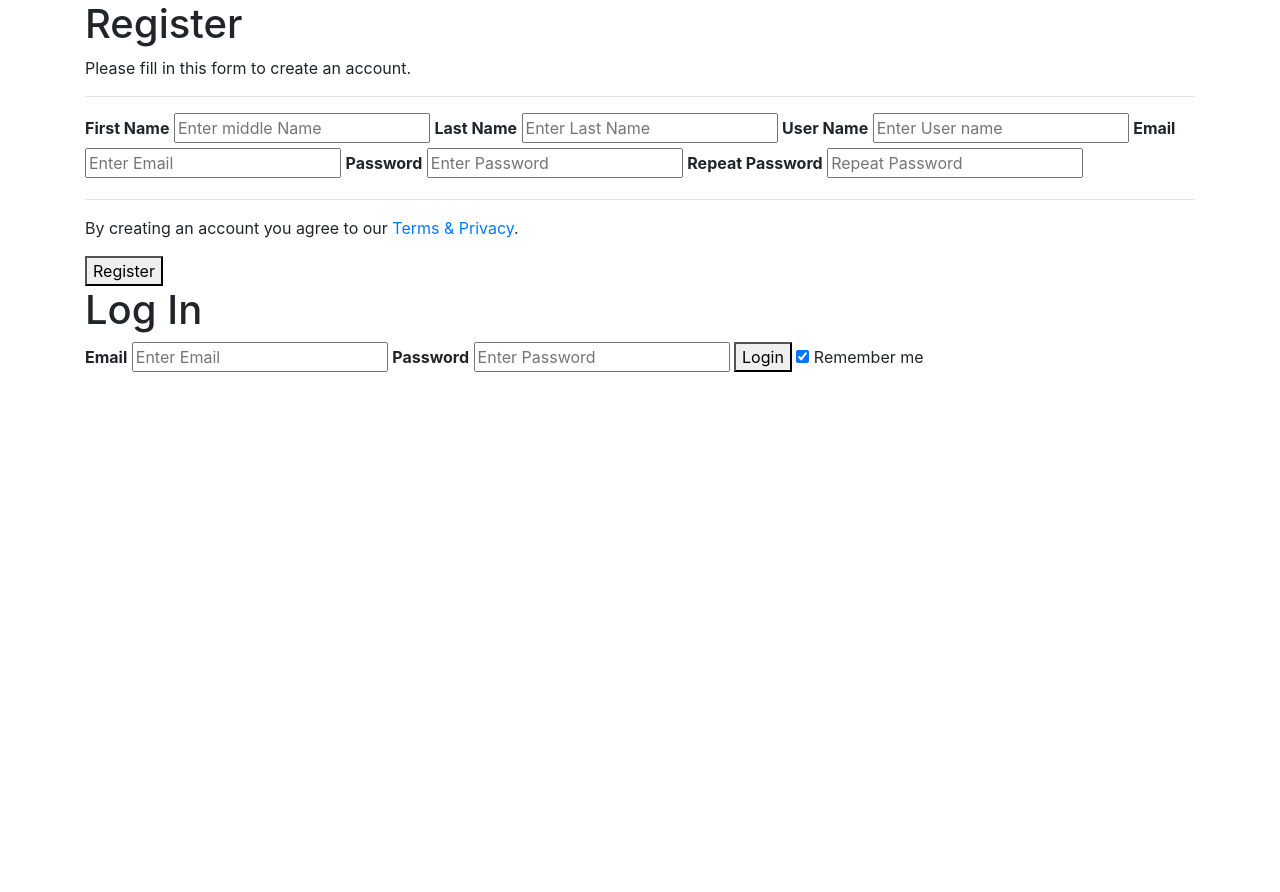
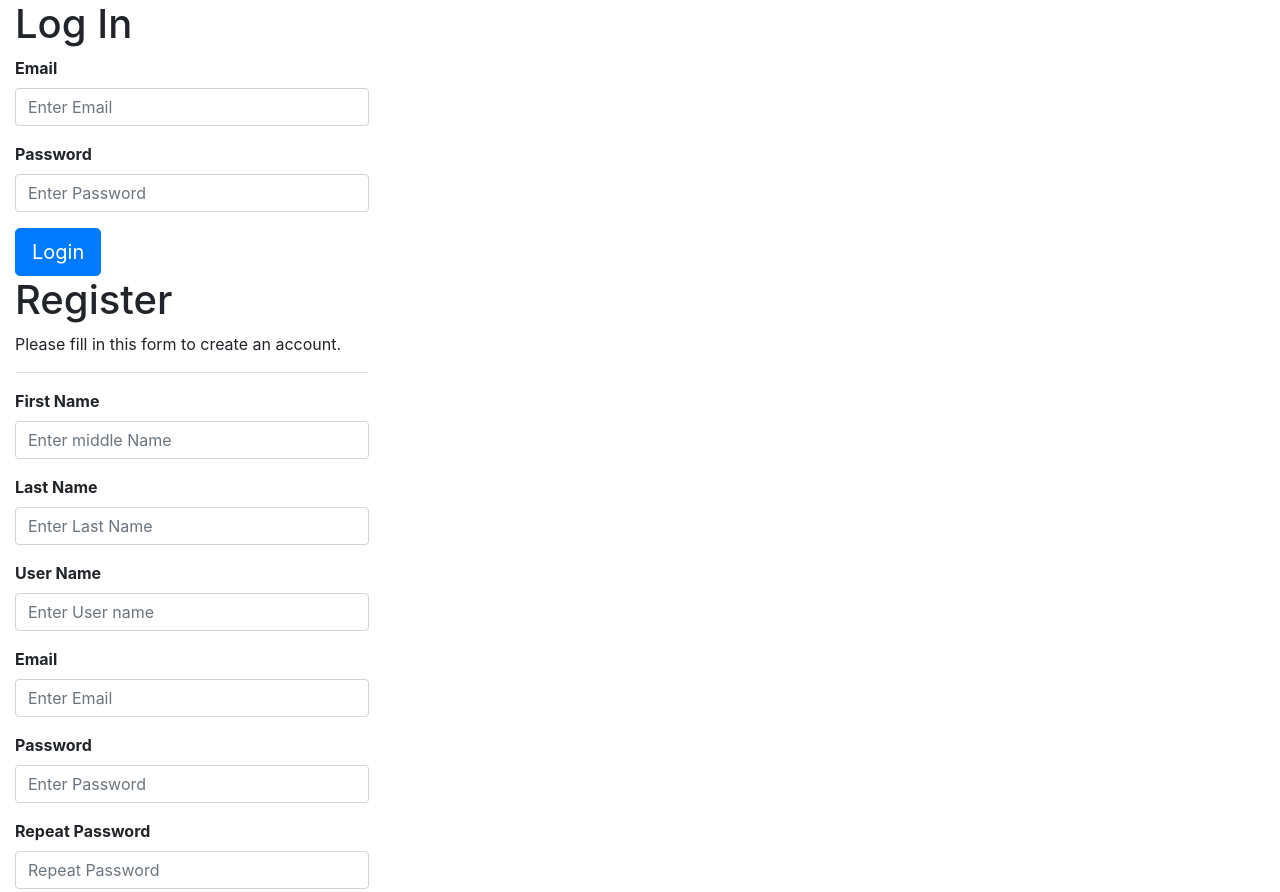
Before and after one commit to clinseeldhose/Project, a plain HTML site: page WebApp/index.html in a window 1280 px wide. Shown: the top 892 px of the page. Before the commit the page ends 800 px from the top, so only its background shows below. Drawn offline with nearby package versions, Linux system fonts and the light colour scheme.

Commit message:
updated WebApp UI

```diff
--- a/WebApp/css/style.css
+++ b/WebApp/css/style.css
@@ -0,0 +1,8 @@
+.login{
+
+    width : 30%;
+}
+
+.register {
+    width : 30%;
+}
--- a/WebApp/index.html
+++ b/WebApp/index.html
@@ -1,7 +1,14 @@
 <html lang="en">
   <head>
     <meta charset="utf-8" />
-    <title>Welcome</title>
+    <meta name="viewport" content="width=device-width, initial-scale=1" />
+    <link
+      rel="icon"
+      type="image\png"
+      sizes="16x16"
+      href="img/favicon-32x32.png"
+    />
+    <title>Cookie Recipe - LogIn</title>
 
     <script src="https://ajax.googleapis.com/ajax/libs/jquery/3.5.1/jquery.min.js"></script>
     <link
@@ -21,51 +28,131 @@
   </head>
   <body>
 
+    <div class="login">
+      <div class="container">
+        <h1>Log In</h1>
+        <div class="form-group">
+          <label for="email"><b>Email</b></label>
+          <input
+            type="text"
+            class="form-control"
+            placeholder="Enter Email"
+            name="login_email"
+            id="login_email"
+            required
+          />
+        </div>
+
+        <div class="form-group">
+          <label for="password"><b>Password</b></label>
+          <input
+            type="password"
+            class="form-control"
+            placeholder="Enter Password"
+            name="login_password"
+            id="login_password"
+            required
+          />
+        </div>
+
+        <button class="btn btn-primary btn-lg" id="loginbtn">Login</button>
+        <!-- <div class="spinner-border" role="status" id="loginSpinner">
+          <span class="sr-only">Loading...</span>
+        </div> -->
+        <!-- <div class ="form-group"> <label>
+          <input type="checkbox" checked="checked" name="remember"> Remember me
+        </label>
+      </div> -->
+      </div>
+    </div>
+    <div class="register">
       <div class="container">
         <h1>Register</h1>
         <p>Please fill in this form to create an account.</p>
-        <hr>
+        <hr />
 
-        <label for="fname"><b>First Name</b></label>
-        <input type="text" placeholder="Enter middle Name" name="fname" id="fname" required>
+        <div class="form-group">
+          <label for="fname"><b>First Name</b></label>
+          <input
+            type="text"
+            class="form-control"
+            placeholder="Enter middle Name"
+            name="fname"
+            id="fname"
+            required
+          />
+        </div>
 
-        <label for="lname"><b>Last Name</b></label>
-        <input type="text" placeholder="Enter Last Name" name="lname" id="lname" required>
+        <div class="form-group">
+          <label for="lname"><b>Last Name</b></label>
+          <input
+            type="text"
+            class="form-control"
+            placeholder="Enter Last Name"
+            name="lname"
+            id="lname"
+            required
+          />
+        </div>
 
-        <label for="userName"><b>User Name </b></label>
-        <input type="text" placeholder="Enter User name" name="userName" id="userName" required>
+        <div class="form-group">
+          <label for="userName"><b>User Name </b></label>
+          <input
+            type="text"
+            class="form-control"
+            placeholder="Enter User name"
+            name="userName"
+            id="userName"
+            required
+          />
+        </div>
 
-        <label for="email"><b>Email</b></label>
-        <input type="text" placeholder="Enter Email" name="email" id="email" required>
+        <div class="form-group">
+          <label for="email"><b>Email</b></label>
+          <input
+            type="text"
+            class="form-control"
+            placeholder="Enter Email"
+            name="email"
+            id="email"
+            required
+          />
+        </div>
 
-        <label for="psw"><b>Password</b></label>
-        <input type="password" placeholder="Enter Password" name="password" id="psw" required>
+        <div class="form-group">
+          <label for="psw"><b>Password</b></label>
+          <input
+            type="password"
+            class="form-control"
+            placeholder="Enter Password"
+            name="password"
+            id="psw"
+            required
+          />
+        </div>
 
-        <label for="pswRepeat"><b>Repeat Password</b></label>
-        <input type="password" placeholder="Repeat Password" name="pswRepeat" id="pswRepeat" required>
+        <div class="form-group">
+          <label for="pswRepeat"><b>Repeat Password</b></label>
+          <input
+            type="password"
+            class="form-control"
+            placeholder="Repeat Password"
+            name="pswRepeat"
+            id="pswRepeat"
+            required
+          />
+        </div>
 
-        <hr>
-        <p>By creating an account you agree to our <a href="#">Terms & Privacy</a>.</p>
+        <hr />
+        <p>
+          By creating an account you agree to our
+          <a href="#">Terms & Privacy</a>.
+        </p>
 
-        <button class="registerbtn">Register</button>
+        <button class="btn btn-primary btn-lg" id="registerbtn">
+          Register
+        </button>
       </div>
-
-      <div class="container">
-        <h1>Log In</h1>
-        <label for="email"><b>Email</b></label>
-        <input type="text" placeholder="Enter Email" name="login_email" id="login_email" required>
-
-        <label for="password"><b>Password</b></label>
-        <input type="password" placeholder="Enter Password" name="login_password" id="login_password" required>
-
-        <button class="loginbtn">Login</button>
-        <label>
-          <input type="checkbox" checked="checked" name="remember"> Remember me
-        </label>
-      </div>
-
-<!--
-      <button class = "doSome"> DO Something </button> -->
-
+    </div>
   </body>
 </html>
--- a/WebApp/js/script.js
+++ b/WebApp/js/script.js
@@ -1,8 +1,9 @@
 
 $(document).ready(function () {
 
+    $(".userName").html(localStorage.getItem("userName"));
 
-    $(".registerbtn").click(function (event) {
+    $("#registerbtn").click(function (event) {
 
         // console.log("register clicked");
 
@@ -21,7 +22,7 @@ $(document).ready(function () {
         }
         else {
 
-            $(".registerbtn").prop("disabled", true);
+            $("#registerbtn").prop("disabled", true);
 
             $.ajax({
                 type: "POST",
@@ -38,11 +39,11 @@ $(document).ready(function () {
                 }
             });
 
-            $(".registerbtn").prop("disabled", false);
+            $("#registerbtn").prop("disabled", false);
         }
     });
 
-    $(".loginbtn").click(function (event) {
+    $("#loginbtn").click(function (event) {
 
         // console.log("register clicked");
 
@@ -56,7 +57,7 @@ $(document).ready(function () {
         }
         else {
 
-            $(".loginbtn").prop("disabled", true);
+            $("#loginbtn").prop("disabled", true);
 
             $.ajax({
                 type: "POST",
@@ -66,35 +67,30 @@ $(document).ready(function () {
                 dataType: 'json',
                 timeout: 600000,
                 success: function (data) {
-                    console.log("DONE");
+                    console.log("Login Success");
                     console.log(data);
-                    document.cookie = "token="+ data.token;
-                   var  token= getCookieValue("token");
-                    console.log(token);
-                    console.log(parseJwt( token));
+                    localStorage.setItem("token", data.token);
+                    localStorage.setItem("userName", data.userName);
+
+                    window.location.href = "home.html";
                 },
                 error: function (e) {
                     console.log("ERROR: ", e);
                 }
             });
 
-            $(".loginbtn").prop("disabled", false);
+            $("#loginbtn").prop("disabled", false);
         }
     });
 
 });
 
-function parseJwt (token) {
+function parseJwt(token) {
     var base64Url = token.split('.')[1];
     var base64 = base64Url.replace(/-/g, '+').replace(/_/g, '/');
-    var jsonPayload = decodeURIComponent(atob(base64).split('').map(function(c) {
+    var jsonPayload = decodeURIComponent(atob(base64).split('').map(function (c) {
         return '%' + ('00' + c.charCodeAt(0).toString(16)).slice(-2);
     }).join(''));
 
     return JSON.parse(jsonPayload);
 };
-
-function getCookieValue(a) {
-    var b = document.cookie.match('(^|;)\\s*' + a + '\\s*=\\s*([^;]+)');
-    return b ? b.pop() : '';
-}
```
Also changed, not shown: NodeApp/server/controllers/auth.js (+18 -17 lines), WebApp/home.html (added, +42 -0 lines), WebApp/img/favicon-16x16.png (added), WebApp/img/favicon-16x161 (1).png (added), WebApp/img/favicon-16x161 (2).png (added), WebApp/img/favicon-32x32.png (added).
